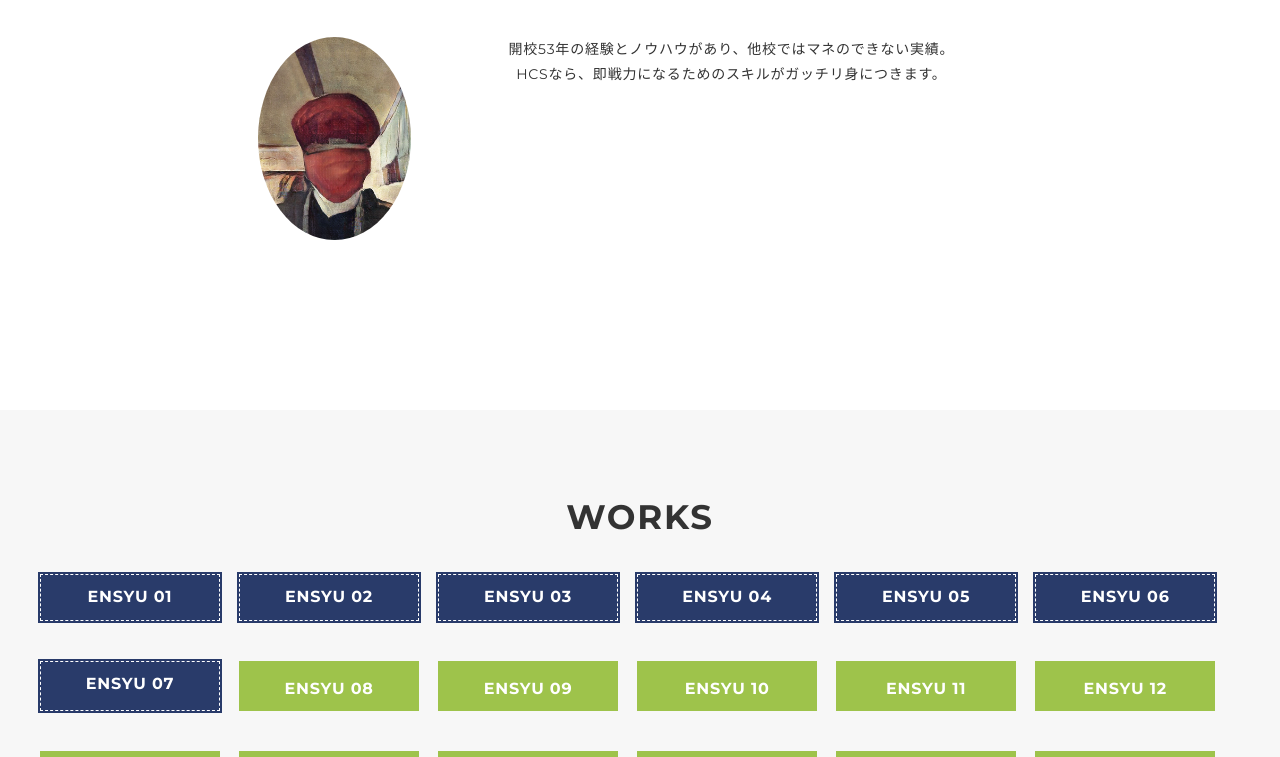
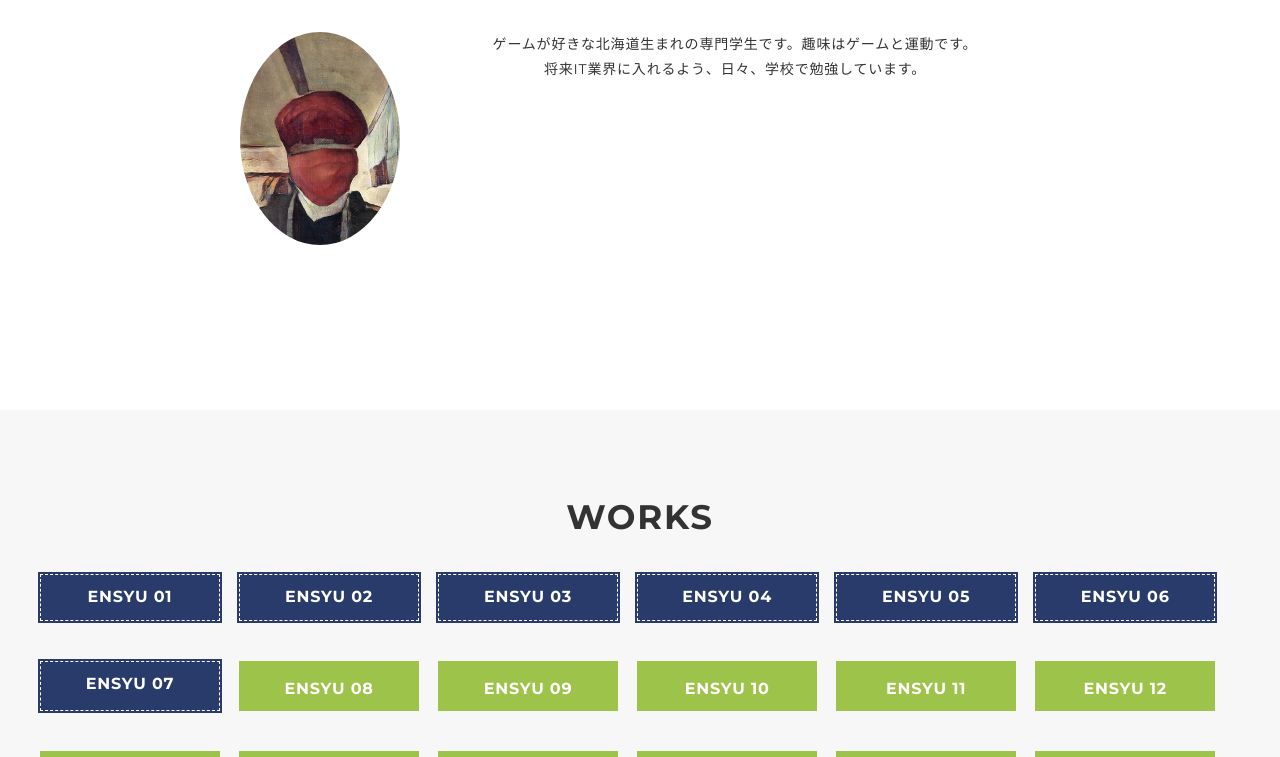
Before and after one commit to 20213086-meguroshoki/S1A134, a plain HTML site: page index.html in a window 1280 px wide. Shown: the part 343-1100 px from the top of the page. Drawn offline with nearby package versions, Linux system fonts and the light colour scheme.

Commit message:
Add files via upload
ポートフォリオを更新

```diff
--- a/index.html
+++ b/index.html
@@ -43,8 +43,8 @@
 							<img src="portfolio/img/profile.png" alt="自画像" />
 						</p>
 						<p class="main-visual-text">
-							開校53年の経験とノウハウがあり、<br class="sp-only">他校ではマネのできない実績。<br>
-							HCSなら、即戦力になるためのスキルが<br class="sp-only">ガッチリ身につきます。<br>
+							ゲームが好きな北海道生まれの専門学生です。<br class="sp-only">趣味はゲームと運動です。<br>
+							将来IT業界に入れるよう、<br class="sp-only">日々、学校で勉強しています。<br>
 						</p>
 					</div>
 				</div>
```
